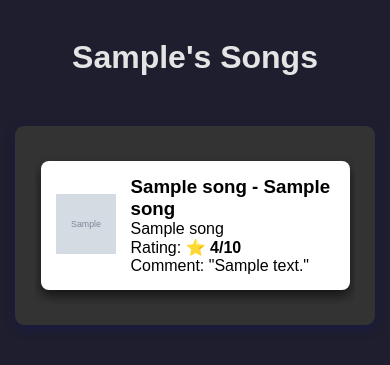
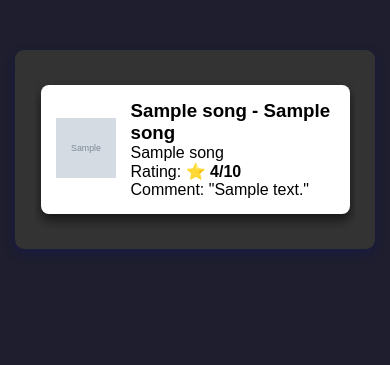
Before and after one commit to Cxdyr/SongWall, a Python web app: template app/templates/view_profile.html in a window 390 px wide. Shown: the part 49-414 px from the top of the page. Run offline with Jinja, Linux system fonts and the light colour scheme; the template is opened without the code that fills it: most values are stand-ins (such as "Sample title", 1, 10 or a date in 2020); grey boxes marked "Sample" are stand-in pictures.

Commit message:
Profile page styling fixes

```diff
--- a/app/static/style.css
+++ b/app/static/style.css
@@ -480,7 +480,7 @@ label .comment {
 }
 
 .ratings-wrapper {
-    max-height: 550px; /* Limits height and enables scrolling */
+    max-height: 620px; /* Limits height and enables scrolling */
     overflow-y: auto;
     padding: 5px;
     border-radius: 10px;
@@ -683,7 +683,7 @@ label .comment {
     }
 
     .ratings-wrapper{
-        max-height: 420px;
+        max-height: 452px;
         overflow-y: auto;
         padding:5px;
         border-radius: 10px;
--- a/app/templates/profile.html
+++ b/app/templates/profile.html
@@ -17,8 +17,6 @@
             </nav>
         </div>
     </header>
-    <br>
-    <h1>{{ current_user.first_name }}'s Rated Songs</h1>
     <div class="profile-container">
         <div class="ratings-wrapper">
             <div class="ratings-container">
--- a/app/templates/view_profile.html
+++ b/app/templates/view_profile.html
@@ -14,8 +14,6 @@
             <a href="/dashboard">Home</a>
         </div>
     </header>
-    <br>
-    <h1>{{ profile_info.user.first_name }}'s Songs</h1>
 
     <div class="profile-container">
         <div class="ratings-wrapper">
```
